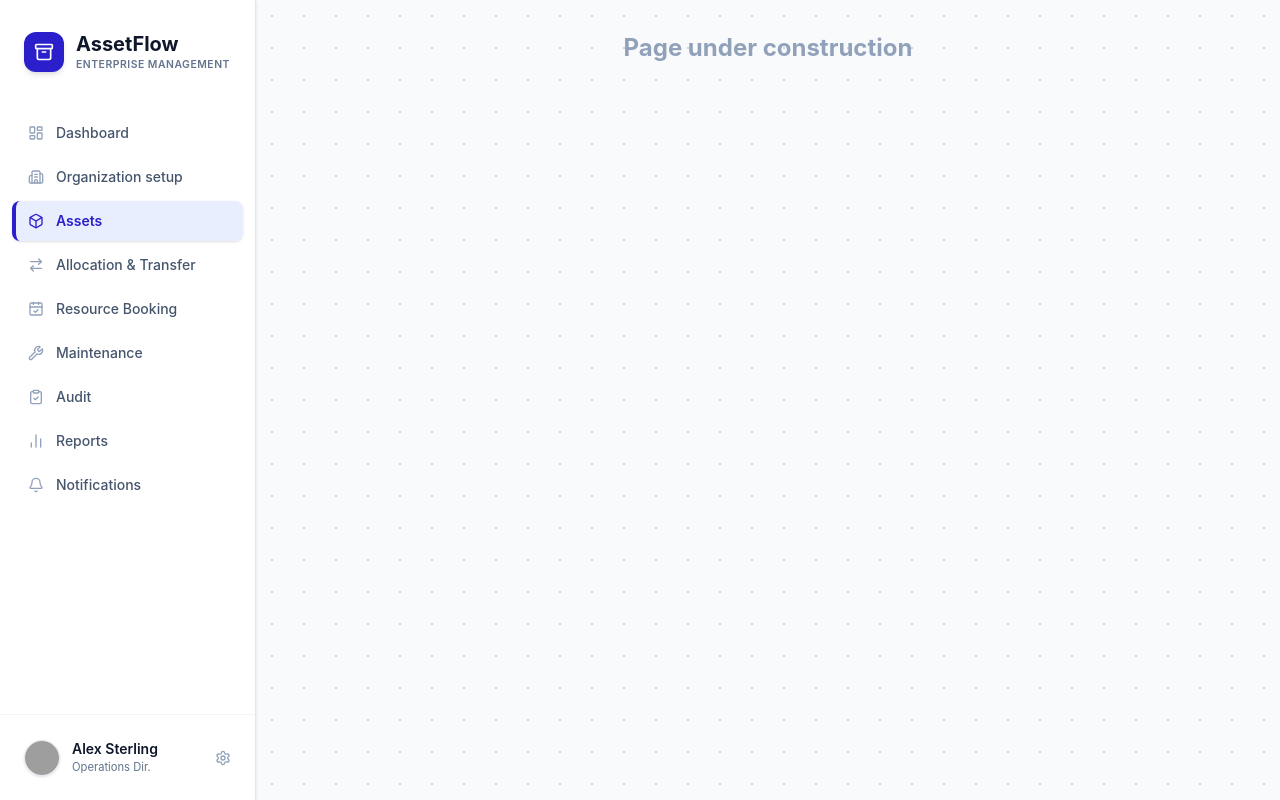
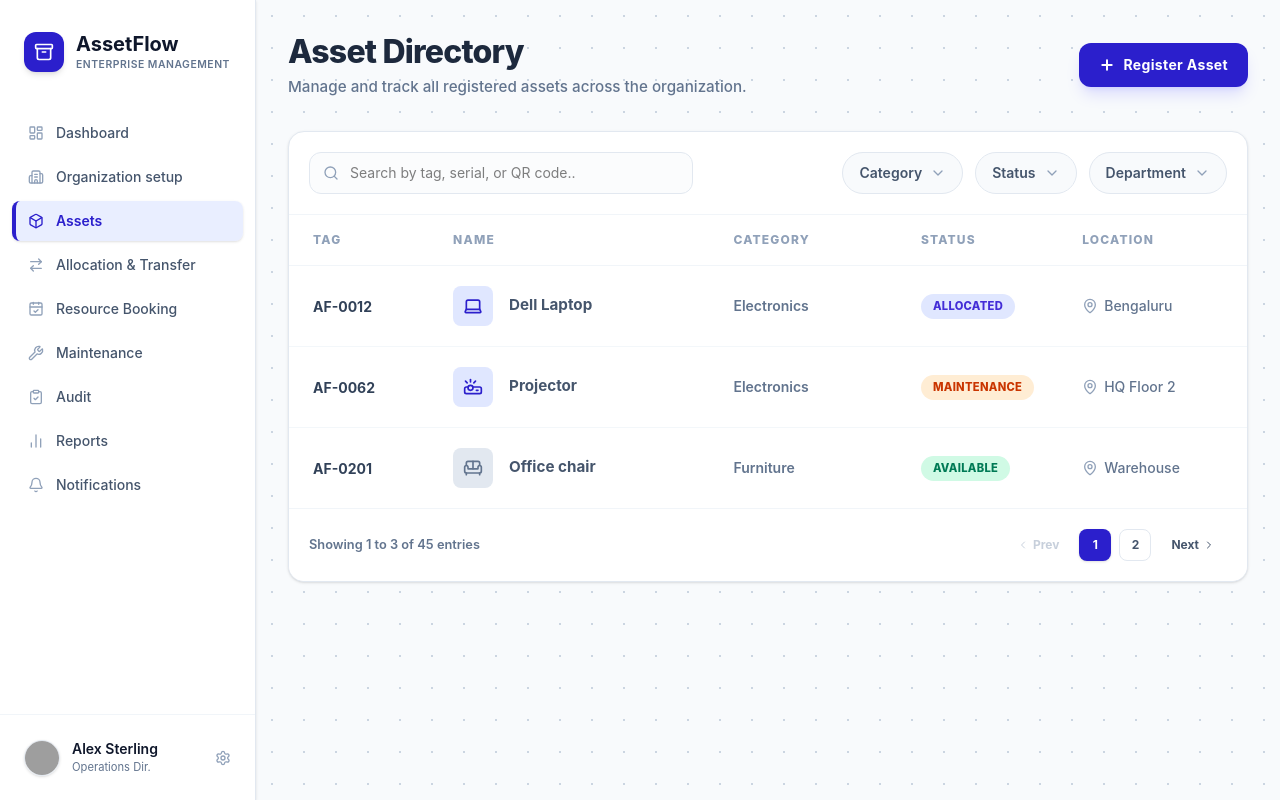
Before and after one commit to saran612/assetflow, a React app in the folder frontend/: page /assets in a window 1280 px wide. Built offline with nearby package versions, Linux system fonts and the light colour scheme; grey boxes are pictures that could not be loaded; the HTML template or start-up script is replaced by a standard one.

Commit message:
feat: add assets directory page and register route in App component

```diff
--- a/frontend/src/App.jsx
+++ b/frontend/src/App.jsx
@@ -4,6 +4,7 @@ import Login from './pages/Login';
 import DashboardLayout from './layouts/DashboardLayout';
 import DashboardOverview from './pages/DashboardOverview';
 import OrganizationSetup from './pages/OrganizationSetup';
+import Assets from './pages/Assets';
 import './App.css';
 
 export default function App() {
@@ -17,6 +18,7 @@ export default function App() {
         <Route element={<DashboardLayout />}>
           <Route path="/dashboard" element={<DashboardOverview />} />
           <Route path="/organization-setup" element={<OrganizationSetup />} />
+          <Route path="/assets" element={<Assets />} />
 
           {/* Catch-all for other sidebar links currently not implemented */}
           <Route path="*" element={
--- /dev/null
+++ b/frontend/src/pages/Assets.jsx
@@ -0,0 +1,175 @@
+import React, { useState, useEffect } from 'react';
+import {
+  Search, Plus, ChevronDown, MapPin,
+  Laptop, Projector, Sofa, ChevronLeft, ChevronRight
+} from 'lucide-react';
+
+const initialAssets = [
+  {
+    id: 1,
+    tag: 'AF-0012',
+    name: 'Dell Laptop',
+    category: 'Electronics',
+    status: 'Allocated',
+    location: 'bengaluru',
+    icon: Laptop,
+    iconBg: 'bg-indigo-100 text-[#2b1fcc]'
+  },
+  {
+    id: 2,
+    tag: 'AF-0062',
+    name: 'Projector',
+    category: 'Electronics',
+    status: 'Maintenance',
+    location: 'HQ floor 2',
+    icon: Projector,
+    iconBg: 'bg-indigo-100 text-[#2b1fcc]'
+  },
+  {
+    id: 3,
+    tag: 'AF-0201',
+    name: 'Office chair',
+    category: 'Furniture',
+    status: 'Available',
+    location: 'Warehouse',
+    icon: Sofa,
+    iconBg: 'bg-slate-200 text-slate-500'
+  }
+];
+
+export default function Assets() {
+  const [mounted, setMounted] = useState(false);
+  const [searchQuery, setSearchQuery] = useState('');
+
+  useEffect(() => {
+    setMounted(true);
+  }, []);
+
+  const getStatusStyle = (status) => {
+    switch(status) {
+      case 'Allocated': return 'bg-indigo-100 text-indigo-700';
+      case 'Maintenance': return 'bg-orange-100 text-orange-700';
+      case 'Available': return 'bg-emerald-100 text-emerald-700';
+      default: return 'bg-slate-100 text-slate-700';
+    }
+  };
+
+  return (
+    <div
+      className="max-w-[1200px] mx-auto animate-[fadeIn_0.3s_ease-out]"
+      style={{
+        opacity: mounted ? 1 : 0,
+        transform: mounted ? 'translateY(0)' : 'translateY(20px)',
+        transition: 'all 0.6s cubic-bezier(0.16, 1, 0.3, 1)'
+      }}
+    >
+      {/* Header */}
+      <div className="flex justify-between items-center mb-8">
+        <div>
+          <h2 className="text-[2rem] font-extrabold text-slate-800 tracking-tight leading-tight">Asset Directory</h2>
+          <p className="text-[0.95rem] text-slate-500 mt-1 font-medium">Manage and track all registered assets across the organization.</p>
+        </div>
+        <button className="bg-[#2b1fcc] text-white px-5 py-3 rounded-xl text-sm font-bold shadow-lg shadow-indigo-500/20 hover:bg-[#2015a3] hover:shadow-xl hover:-translate-y-0.5 transition-all duration-200 active:scale-95 flex items-center gap-2 tracking-wide">
+          <Plus className="w-4 h-4 stroke-[3]" /> Register Asset
+        </button>
+      </div>
+
+      {/* Main Container */}
+      <div className="bg-white rounded-2xl shadow-sm border border-slate-200 overflow-hidden">
+
+        {/* Toolbar */}
+        <div className="p-5 flex items-center justify-between border-b border-slate-100">
+
+          {/* Search */}
+          <div className="relative group w-96">
+            <Search className="absolute left-3.5 top-1/2 -translate-y-1/2 w-4 h-4 text-slate-400 group-focus-within:text-[#2b1fcc] transition-colors" />
+            <input
+              type="text"
+              value={searchQuery}
+              onChange={(e) => setSearchQuery(e.target.value)}
+              placeholder="Search by tag, serial, or QR code.."
+              className="w-full bg-slate-50/50 border border-slate-200 rounded-xl pl-10 pr-4 py-2.5 text-sm outline-none transition-all duration-300 focus:bg-white focus:ring-4 focus:ring-indigo-500/10 focus:border-[#2b1fcc]"
+            />
+          </div>
+
+          {/* Filters */}
+          <div className="flex items-center gap-3">
+            {['Category', 'Status', 'Department'].map((filter) => (
+              <button
+                key={filter}
+                className="flex items-center gap-2 bg-slate-50 border border-slate-200 text-slate-600 px-4 py-2.5 rounded-full text-sm font-semibold hover:bg-slate-100 transition-colors"
+              >
+                {filter} <ChevronDown className="w-4 h-4 text-slate-400" />
+              </button>
+            ))}
+          </div>
+        </div>
+
+        {/* Data Table */}
+        <div className="overflow-x-auto">
+          <table className="w-full text-left border-collapse">
+            <thead>
+              <tr className="bg-white border-b border-slate-100">
+                <th className="py-4 px-6 text-[0.75rem] font-extrabold text-slate-400 uppercase tracking-widest w-[15%]">Tag</th>
+                <th className="py-4 px-6 text-[0.75rem] font-extrabold text-slate-400 uppercase tracking-widest w-[30%]">Name</th>
+                <th className="py-4 px-6 text-[0.75rem] font-extrabold text-slate-400 uppercase tracking-widest w-[20%]">Category</th>
+                <th className="py-4 px-6 text-[0.75rem] font-extrabold text-slate-400 uppercase tracking-widest w-[15%]">Status</th>
+                <th className="py-4 px-6 text-[0.75rem] font-extrabold text-slate-400 uppercase tracking-widest w-[20%]">Location</th>
+              </tr>
+            </thead>
+            <tbody className="divide-y divide-slate-100/80">
+              {initialAssets.filter(a => a.name.toLowerCase().includes(searchQuery.toLowerCase()) || a.tag.toLowerCase().includes(searchQuery.toLowerCase())).map((asset) => (
+                <tr key={asset.id} className="hover:bg-slate-50/50 transition-colors duration-150 group">
+                  <td className="py-5 px-6">
+                    <span className="font-bold text-slate-700 text-sm">{asset.tag}</span>
+                  </td>
+                  <td className="py-5 px-6">
+                    <div className="flex items-center gap-4">
+                      <div className={`w-10 h-10 rounded-lg flex items-center justify-center transition-transform group-hover:scale-105 ${asset.iconBg}`}>
+                        <asset.icon className="w-5 h-5" />
+                      </div>
+                      <span className="font-bold text-slate-600 text-[0.95rem]">{asset.name}</span>
+                    </div>
+                  </td>
+                  <td className="py-5 px-6 text-sm font-semibold text-slate-500">{asset.category}</td>
+                  <td className="py-5 px-6">
+                    <span className={`inline-flex items-center px-3 py-1 rounded-full text-[0.7rem] font-extrabold tracking-wide uppercase ${getStatusStyle(asset.status)}`}>
+                      {asset.status}
+                    </span>
+                  </td>
+                  <td className="py-5 px-6">
+                    <div className="flex items-center gap-1.5 text-slate-500 text-sm font-medium">
+                      <MapPin className="w-4 h-4 text-slate-400" />
+                      <span className="capitalize">{asset.location}</span>
+                    </div>
+                  </td>
+                </tr>
+              ))}
+            </tbody>
+          </table>
+        </div>
+
+        {/* Pagination Footer */}
+        <div className="p-5 border-t border-slate-100 flex items-center justify-between bg-white">
+          <p className="text-[0.8rem] font-semibold text-slate-500">Showing 1 to 3 of 45 entries</p>
+
+          <div className="flex items-center gap-2">
+            <button className="flex items-center gap-1 px-3 py-1.5 text-xs font-bold text-slate-400 hover:text-slate-600 transition-colors disabled:opacity-50" disabled>
+              <ChevronLeft className="w-3 h-3" /> Prev
+            </button>
+            <button className="w-8 h-8 flex items-center justify-center rounded-lg bg-[#2b1fcc] text-white text-xs font-bold shadow-sm">
+              1
+            </button>
+            <button className="w-8 h-8 flex items-center justify-center rounded-lg bg-white border border-slate-200 text-slate-600 text-xs font-bold hover:bg-slate-50 hover:border-slate-300 transition-all">
+              2
+            </button>
+            <button className="flex items-center gap-1 px-3 py-1.5 text-xs font-bold text-slate-600 hover:text-slate-900 transition-colors">
+              Next <ChevronRight className="w-3 h-3" />
+            </button>
+          </div>
+        </div>
+
+      </div>
+    </div>
+  );
+}
```
